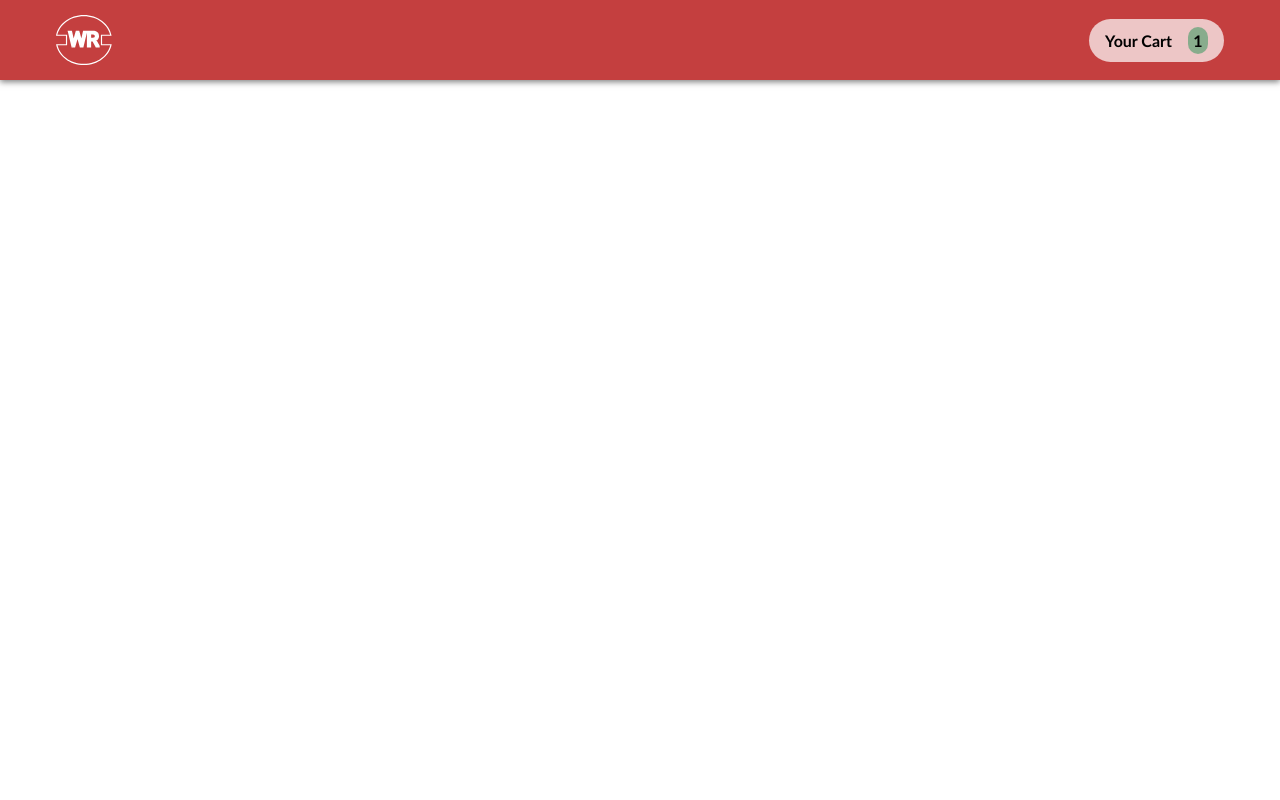
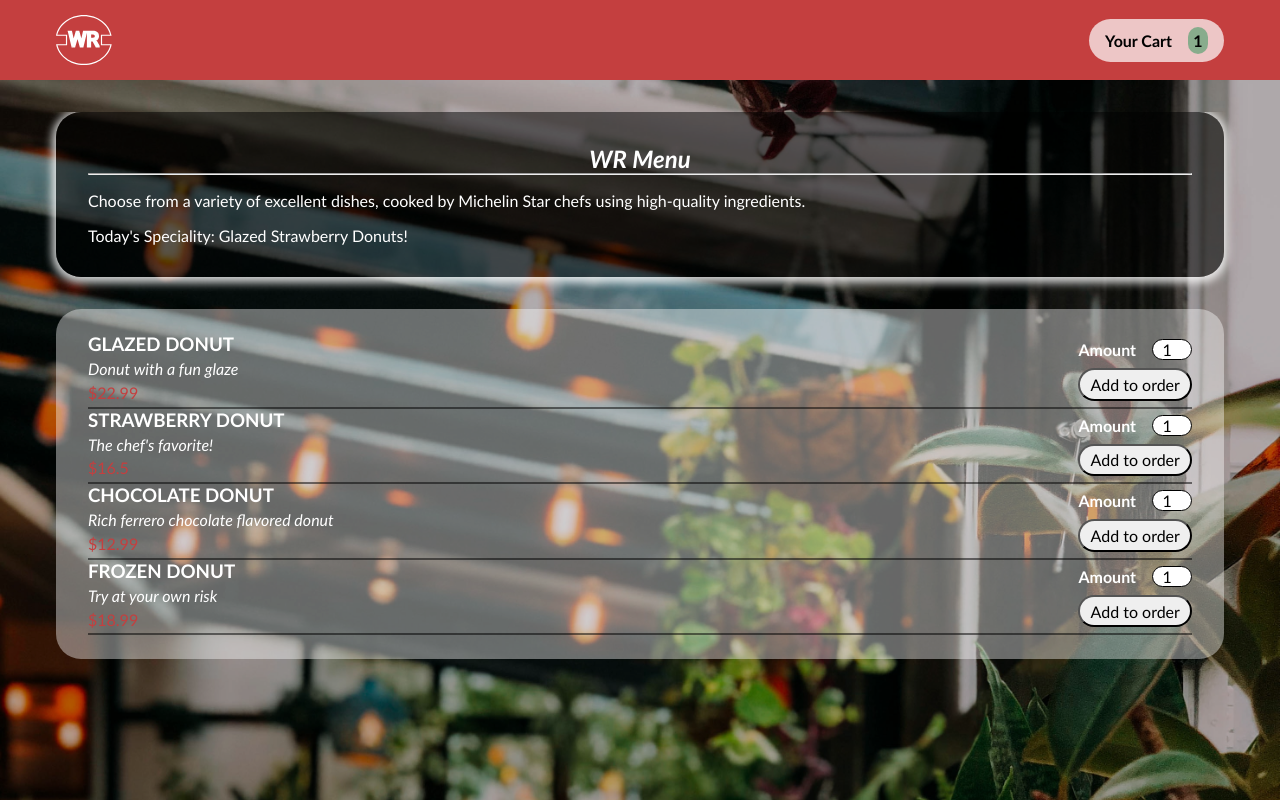
Before and after one commit to WarrenJRamos/react-simple-restaurant, a React (Create React App) app: page / in a window 1280 px wide. Built offline with nearby package versions, Linux system fonts and the light colour scheme.

Commit message:
created the meals component to render the meals summary and available meals in the app

```diff
--- a/src/App.js
+++ b/src/App.js
@@ -1,11 +1,15 @@
 import React from "react";
 
 import Header from './components/Layout/Header';
+import Meals from './components/Meals/Meals';
 
 function App() {
   return (
     <React.Fragment>
       <Header />
+      <main>
+        <Meals />
+      </main>
     </React.Fragment>
   );
 }
--- a/src/components/Meals/Meals.js
+++ b/src/components/Meals/Meals.js
@@ -1,6 +1,20 @@
 import React from 'react';
 
+import '../../utilities.css';
+import classes from './Meals.module.css';
+
+import AvailableMeals from './AvailableMeals';
+import MealsSummary from './MealsSummary';
+
 const Meals = () => {
+  return (
+    <div className={classes.meals}>
+      <div className='container'>
+        <MealsSummary />
+        <AvailableMeals />
+      </div>
+    </div>
+  );
 
 };
 
--- /dev/null
+++ b/src/components/Meals/Meals.module.css
@@ -0,0 +1,20 @@
+.meals {
+  position: fixed;
+  margin-top: 5rem;
+  padding-top: 2rem;
+  height: 100vh;
+  width: 100%;
+  color: white;
+  background: url('../../assets/chris-liverani-restaurant-unsplash.jpg') no-repeat 0 0 / cover;
+}
+
+.meals::after {
+  content: '';
+  position: absolute;
+  top: 0;
+  left: 0;
+  width: 100%;
+  height: 100%;
+  background-color: rgba(0, 0, 0, 0.3);
+  z-index: 1;
+}
```
